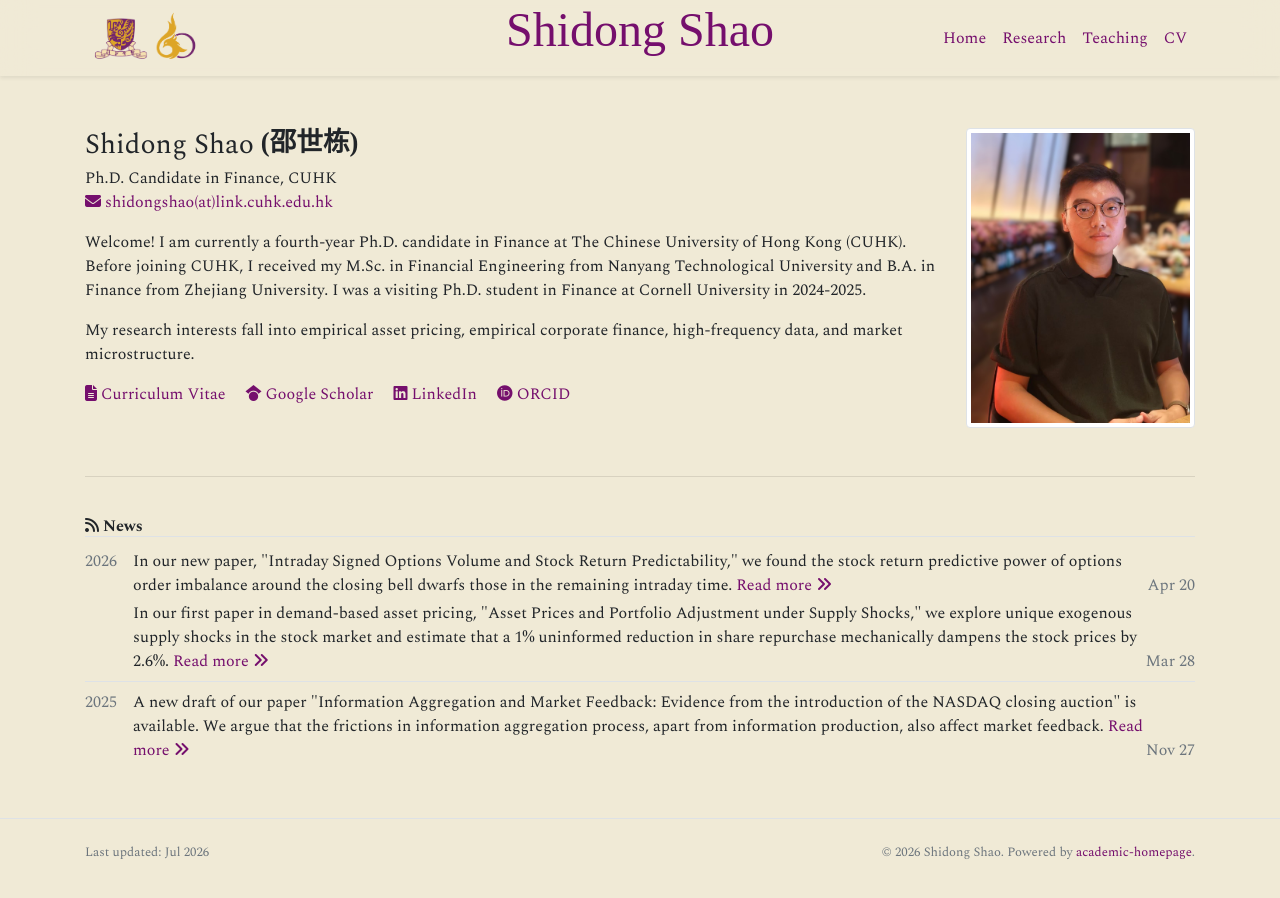
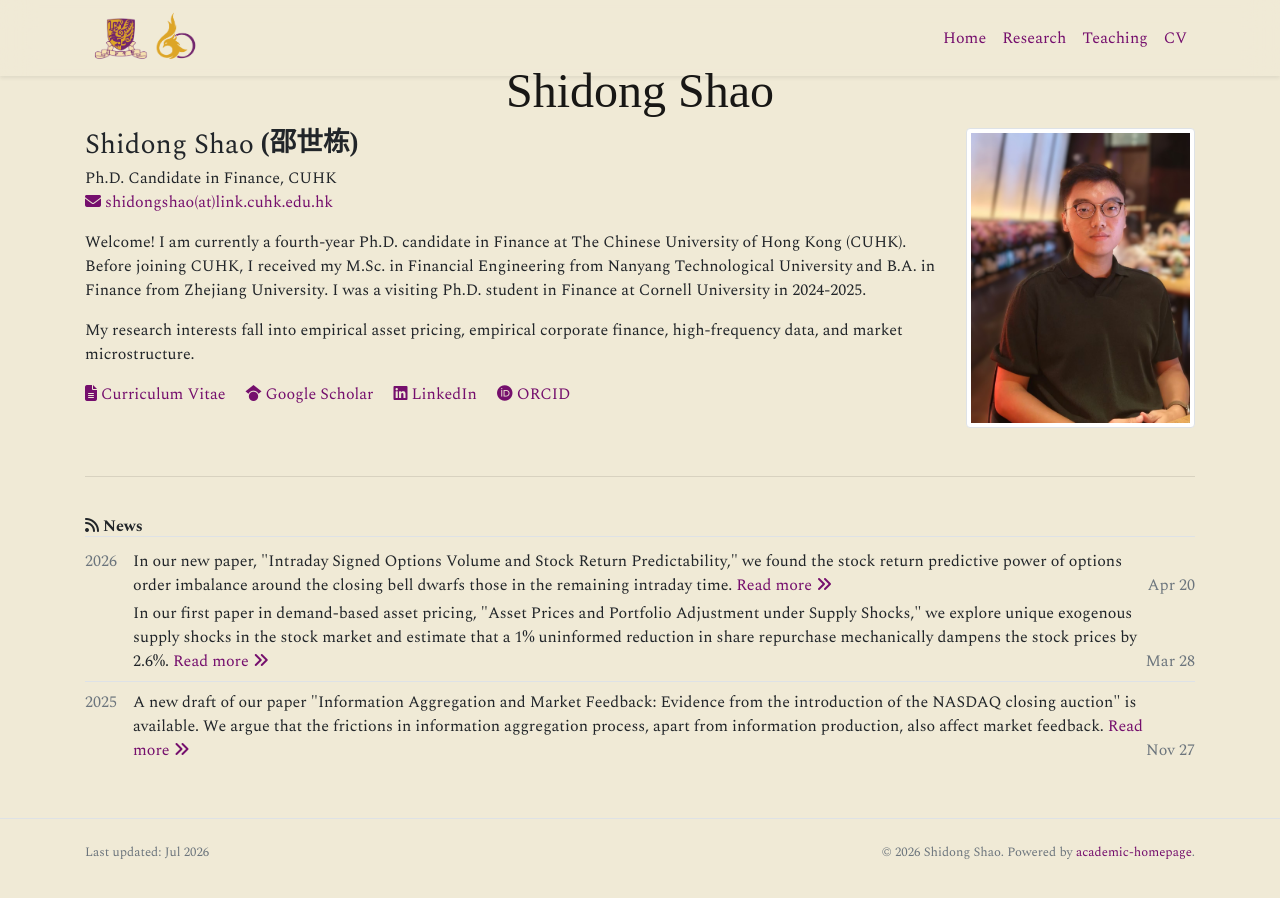
Before and after one commit to shidongshao/shidongshao.github.io, a Jekyll site: the page built from index.html, in a window 1280 px wide. Built offline with Jekyll 4.4.1, drawn with Linux system fonts in a browser that asks for light colours; nearby versions of some CDN libraries; some web fonts are replaced; a style sheet for code colours, icons or effects is not loaded.

Commit message:
Update personal website

```diff
--- a/_includes/navbar.html
+++ b/_includes/navbar.html
@@ -6,8 +6,15 @@
             alt="Logo"
             style="width: 120px; height: 60px; object-fit: cover; margin-right: 8px;">
 
-        <a class="navbar-brand navbar-signature mrs-saint-delafield-regular"
-        href="{{ '/' | relative_url }}">
+        <a class="navbar-brand mrs-saint-delafield-regular"
+           style="
+               position: absolute;
+               top: 50px;
+               left: 50%;
+               transform: translateX(-50%);
+               margin: 0;
+               white-space: nowrap;
+           ">
             {{ site.data.profile.navbar_name }}
         </a>
 
--- a/assets/css/global.css
+++ b/assets/css/global.css
@@ -51,32 +51,6 @@
     backdrop-filter: blur(16px);
     -webkit-backdrop-filter: blur(16px);
     font-size: 100%;
-}
-
-.navbar-signature {
-    position: absolute;
-    left: 50%;
-    top: 30px;
-    transform: translate(-50%, -50%);
-    margin: 0 !important;
-
-    font-size: 3rem;
-    font-weight: 400;
-    line-height: 1;
-    white-space: nowrap;
-
-    z-index: 10;
-}
-
-/* 手机屏幕 */
-@media (max-width: 575.98px) {
-    .navbar-signature {
-        top: 30px;
-        font-size: 1rem;
-        max-width: 45%;
-        overflow: hidden;
-        text-overflow: ellipsis;
-    }
 }
 
 .mrs-saint-delafield-regular {
```
